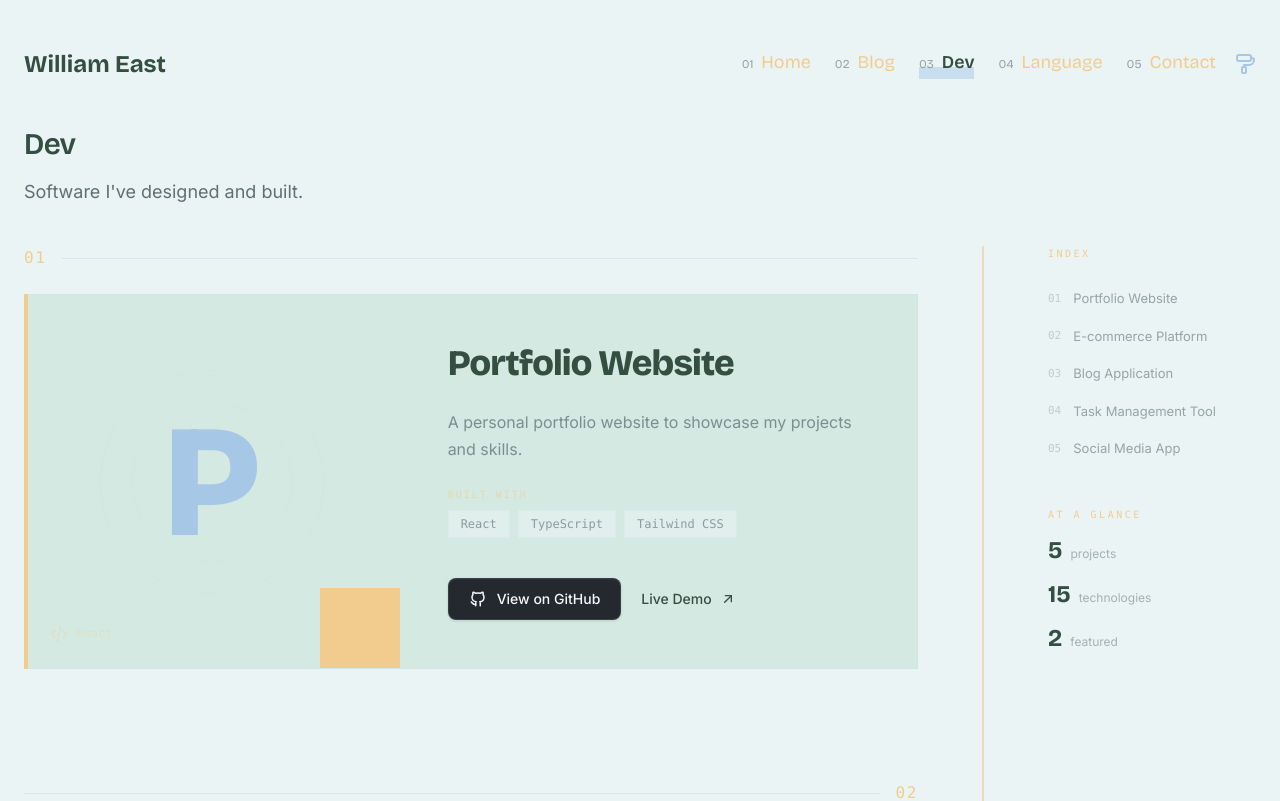
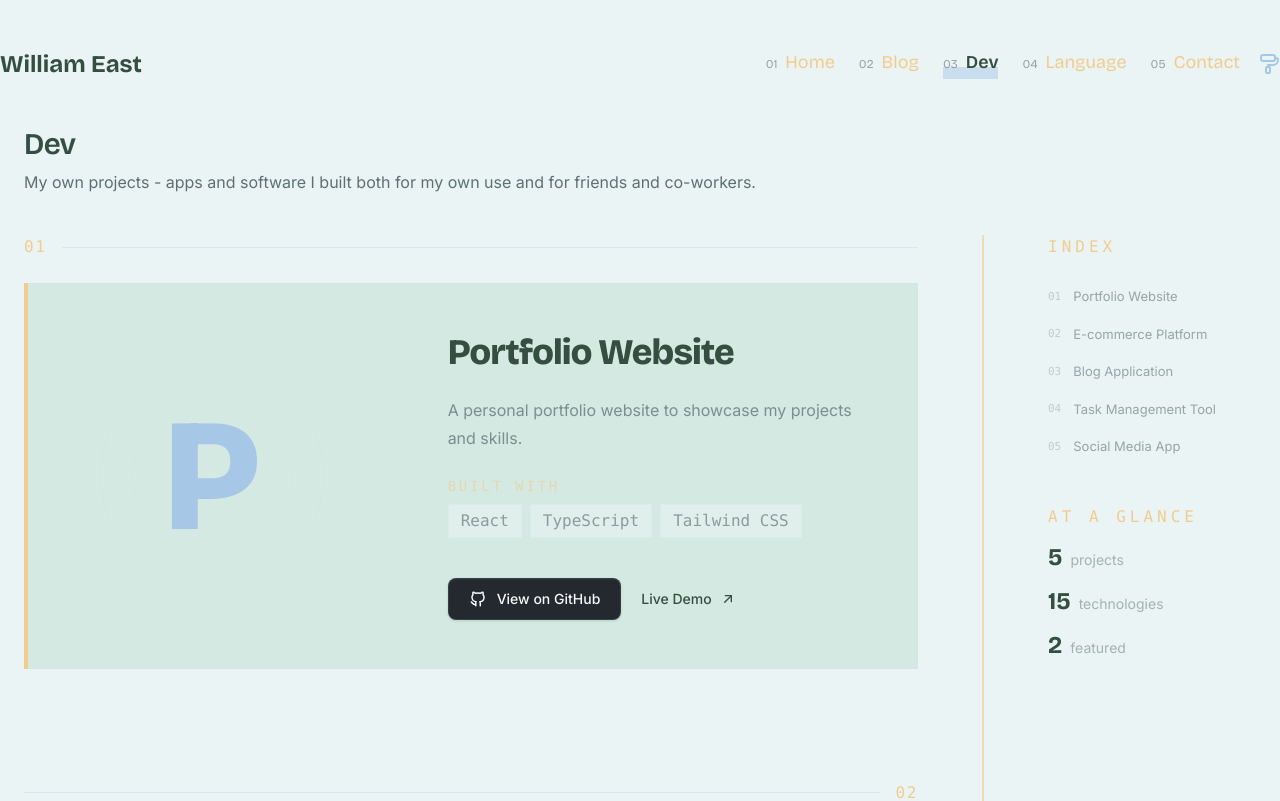
Before and after one commit to wjbetech/blogfolio, a Next.js app: page /dev in a window 1280 px wide. Shown: the top 801 px of the page. Built offline with nearby package versions, Linux system fonts and the light colour scheme.

Commit message:
styles: Fixed some styles, fixed the palette drawer padding problem, and more

```diff
--- a/src/app/blog/page.tsx
+++ b/src/app/blog/page.tsx
@@ -243,10 +243,10 @@ export default function BlogPage() {
                   <button
                     key={tag}
                     onClick={() => setSelectedTag(selectedTag === tag ? null : tag)}
-                    className={`text-[11px] px-2.5 py-1 rounded-full border transition-all duration-200 ${
+                    className={`text-[11px] px-2.5 py-1 rounded-full border transition-all cursor-pointer duration-200 text-paragraph ${
                       selectedTag === tag
-                        ? "bg-button text-button-text border-button"
-                        : "border-accent-100/25 text-paragraph/60 hover:border-accent-100/50 hover:text-headline"
+                        ? "border-button"
+                        : "border-accent-100/25 hover:border-accent-100/50 hover:text-headline"
                     }`}>
                     {tag}
                   </button>
--- a/src/app/dev/page.tsx
+++ b/src/app/dev/page.tsx
@@ -2,7 +2,7 @@ import { getChangelogEntries } from "@/lib/changelog/entryParser";
 import ChangelogEntry from "@/components/ChangelogEntry/ChangelogEntry";
 import Link from "next/link";
 import Image from "next/image";
-import { IconArrowUpRight, IconBrandGithub, IconCode } from "@tabler/icons-react";
+import { IconArrowUpRight, IconBrandGithub } from "@tabler/icons-react";
 import { mockProjects } from "../data/projects";
 
 export default function DevPage() {
@@ -12,9 +12,11 @@ export default function DevPage() {
     <div className="max-w-7xl mx-auto ">
       {/* ── Hero header ── */}
       <header className="relative">
-        <div className="relative pb-10 z-10 space-y-4">
+        <div className="relative pb-10 z-10 space-y-2">
           <h1 className="text-3xl font-serif font-semibold text-headline tracking-tight leading-[1.1]">Dev</h1>
-          <p className="text-lg text-paragraph leading-relaxed">Software I&apos;ve designed and built.</p>
+          <p className="text-paragraph leading-relaxed">
+            My own projects - apps and software I built both for my own use and for friends and co-workers.
+          </p>
         </div>
       </header>
 
@@ -43,7 +45,7 @@ export default function DevPage() {
                   <div className={`absolute top-0 bottom-0 w-1 bg-accent-200 z-10 ${isEven ? "left-0" : "right-0"}`} />
 
                   <div
-                    className={`flex flex-col ${isEven ? "md:flex-row" : "md:flex-row-reverse"} items-stretch overflow-hidden bg-bg-200 border border-accent-100/8 transition-all duration-300 group-hover/project:-translate-y-0.5 group-hover/project:shadow-[0_12px_40px_-8px_rgba(0,0,0,0.12)]`}>
+                    className={`flex flex-col ${isEven ? "md:flex-row" : "md:flex-row-reverse"} items-stretch overflow-hidden bg-bg-200 border border-accent-100/8 transition-all duration-300 group-hover/project:shadow-[0_12px_40px_-8px_rgba(0,0,0,0.12)]`}>
                     {/* ── Visual side ── */}
                     <div className="relative w-full md:w-[42%] shrink-0 overflow-hidden">
                       {hasImage ? (
@@ -68,19 +70,6 @@ export default function DevPage() {
                               {project.title.charAt(0)}
                             </span>
                           </div>
-                          {/* Corner accent */}
-                          <div className={`absolute bottom-0 ${isEven ? "right-0" : "left-0"} w-20 h-20`}>
-                            <div
-                              className={`absolute bottom-0 ${isEven ? "right-0" : "left-0"} w-full h-full bg-accent-200`}
-                            />
-                          </div>
-                          {/* Floating tech icon */}
-                          <div className="absolute bottom-6 left-6 flex items-center gap-2">
-                            <IconCode className="w-5 h-5 text-accent-200/30" />
-                            <span className="text-[11px] font-mono text-accent-200/30 tracking-wider">
-                              {project.tech?.[0] ?? "code"}
-                            </span>
-                          </div>
                         </div>
                       )}
                     </div>
@@ -91,7 +80,7 @@ export default function DevPage() {
                       <div className="space-y-6">
                         {/* Title with hover underline */}
                         <div>
-                          <h2 className="text-2xl md:text-3xl lg:text-4xl font-serif font-extrabold text-headline leading-[1.15] tracking-tight">
+                          <h2 className="text-2xl md:text-3xl lg:text-4xl font-serif cursor-pointer font-extrabold text-headline leading-[1.15] tracking-tight">
                             <span className="relative inline-block">
                               {project.title}
                               <span className="absolute -bottom-1 left-0 w-0 h-0.5 bg-accent-200 transition-all duration-300 group-hover/project:w-full" />
@@ -105,14 +94,14 @@ export default function DevPage() {
                         {/* Tech stack — pills with subtle background */}
                         {project.tech && project.tech.length > 0 && (
                           <div className="space-y-2">
-                            <span className="text-[10px] uppercase tracking-[0.2em] text-accent-200/60 font-mono block">
+                            <span className="text-sm uppercase tracking-[0.2em] text-accent-200/60 font-mono block">
                               Built with
                             </span>
                             <div className="flex items-center gap-2 flex-wrap">
                               {project.tech.map((tag) => (
                                 <span
                                   key={tag}
-                                  className="text-[12px] px-3 py-1 bg-bg-100/60 border border-accent-100/10 text-paragraph/65 font-mono transition-colors duration-200 hover:border-accent-200/30 hover:text-headline">
+                                  className="px-3 py-1 bg-bg-100/60 border border-accent-100/10 text-paragraph/65 font-mono transition-colors duration-200">
                                   {tag}
                                 </span>
                               ))}
@@ -160,7 +149,7 @@ export default function DevPage() {
           <div className="sticky top-24 space-y-10">
             {/* Project index */}
             <div>
-              <h3 className="text-[10px] font-mono uppercase tracking-[0.25em] text-accent-200 mb-5">Index</h3>
+              <h3 className="font-mono uppercase tracking-[0.25em] text-accent-200 mb-5">Index</h3>
               <nav className="space-y-0.5">
                 {mockProjects.map((project, i) => (
                   <a
@@ -180,22 +169,22 @@ export default function DevPage() {
 
             {/* Quick stats */}
             <div className="space-y-3">
-              <h3 className="text-[10px] font-mono uppercase tracking-[0.25em] text-accent-200 mb-3">At a glance</h3>
+              <h3 className="font-mono uppercase tracking-[0.25em] text-accent-200 mb-3">At a glance</h3>
               <div className="flex items-baseline gap-2">
                 <span className="text-2xl font-serif font-bold text-headline">{mockProjects.length}</span>
-                <span className="text-xs text-paragraph/50">projects</span>
+                <span className="text-sm text-paragraph/50">projects</span>
               </div>
               <div className="flex items-baseline gap-2">
                 <span className="text-2xl font-serif font-bold text-headline">
                   {new Set(mockProjects.flatMap((p) => p.tech)).size}
                 </span>
-                <span className="text-xs text-paragraph/50">technologies</span>
+                <span className="text-sm text-paragraph/50">technologies</span>
               </div>
               <div className="flex items-baseline gap-2">
                 <span className="text-2xl font-serif font-bold text-headline">
                   {mockProjects.filter((p) => p.featured).length}
                 </span>
-                <span className="text-xs text-paragraph/50">featured</span>
+                <span className="text-sm text-paragraph/50">featured</span>
               </div>
             </div>
           </div>
@@ -205,13 +194,12 @@ export default function DevPage() {
       {/* ── Changelog ── */}
       <div className="mt-24 mb-8">
         <div className="flex items-center gap-4 mb-6">
-          <span className="text-[11px] font-mono text-accent-200 tracking-widest uppercase">Changelog</span>
           <div className="flex-1 h-px bg-accent-200/40" />
         </div>
 
         <section className="pb-16 max-w-3xl">
           <h2 className="text-3xl md:text-4xl font-serif font-extrabold text-headline mb-3 tracking-tight">
-            What&apos;s New
+            Changelog
           </h2>
           <p className="text-base text-paragraph/70 mb-10 max-w-lg leading-relaxed">
             Track updates, improvements, and fixes to this application.
--- a/src/app/layout.tsx
+++ b/src/app/layout.tsx
@@ -60,11 +60,12 @@ export default async function RootLayout({
 
   return (
     <html lang="en" data-theme={themeId} className={inter.variable}>
-      <body
-        className={`${bricolage.variable} ${geistMono.variable} antialiased bg-bg-100 min-h-screen flex flex-col px-6`}>
+      <body className={`${bricolage.variable} ${geistMono.variable} antialiased bg-bg-100 min-h-screen flex flex-col`}>
         <ThemeAside />
-        <main className="max-w-7xl mx-auto pb-4 w-full flex-1">{children}</main>
-        <Footer />
+        <div className="px-6">
+          <main className="max-w-7xl mx-auto pb-4 w-full flex-1">{children}</main>
+          <Footer />
+        </div>
       </body>
     </html>
   );
```
Also changed, not shown: 1 other file (tests, documents, lock files or other folders).
